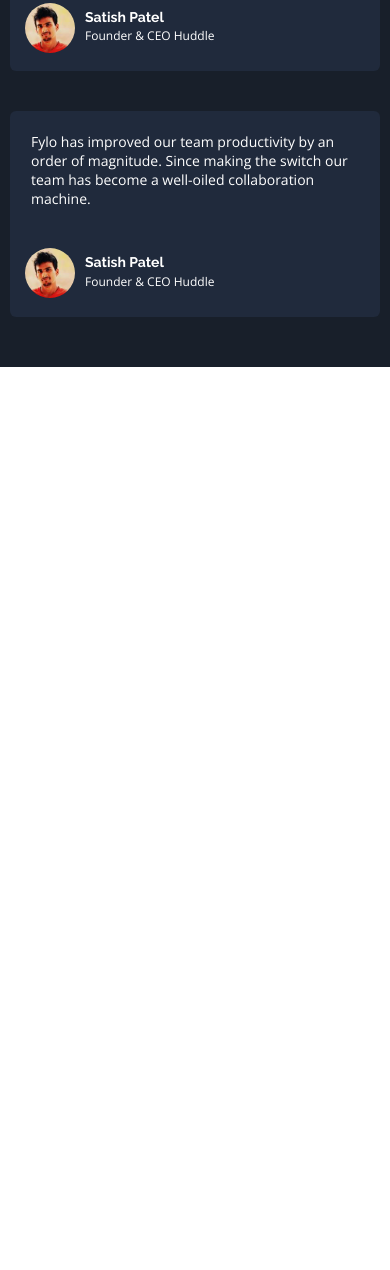
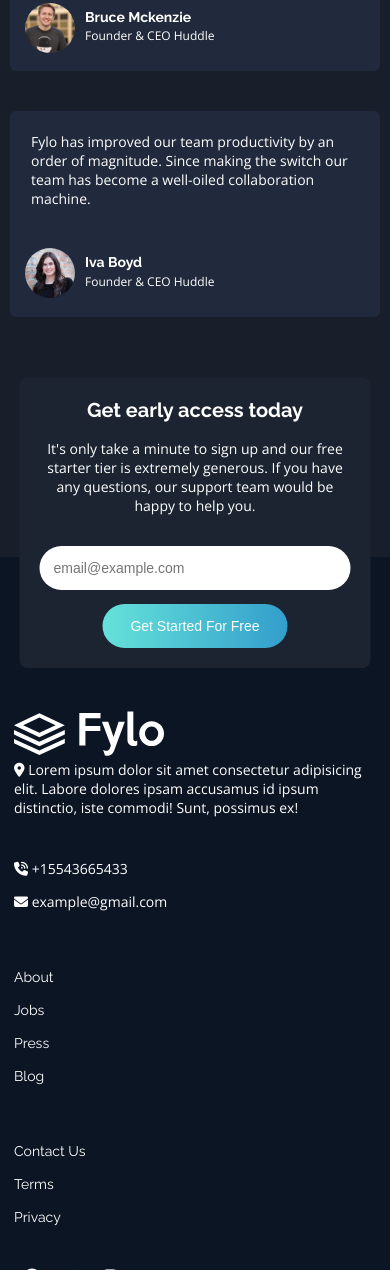
Before and after one commit to EnayetHossain/Fylo, a plain HTML site: page index.html in a window 390 px wide. Shown: the part 3092-4362 px from the top of the page. Before the commit the page ends 3459 px from the top, so only its background shows below. Drawn offline with nearby package versions, Linux system fonts and the light colour scheme.

Commit message:
Responsive subscribe section, Responsive footer section

```diff
--- a/css/style.css
+++ b/css/style.css
@@ -47,6 +47,10 @@ a {
     font-size: var(--font-size);
 }
 
+ul {
+    list-style-type: none;
+}
+
 .desktop-max {
     max-width: 1440px;
     margin: 0 auto;
@@ -62,7 +66,8 @@ header {
 .hero-section,
 .feature,
 .productivity-section,
-.reviewer-info {
+.reviewer-info,
+.footer-info {
     display: flex;
 }
 
@@ -83,7 +88,6 @@ header {
 }
 
 .menu-items {
-    list-style-type: none;
     flex-wrap: wrap;
     margin: 1em 0;
 }
@@ -267,13 +271,13 @@ main {
 
 .reviews-section {
     margin: 10em 0 0;
-    padding: 5em 0;
+    padding: 5em 0 24em;
     position: relative;
 }
 
 .reviews-section>img {
     position: absolute;
-    top: 6%;
+    top: 3%;
     left: 3%;
 }
 
@@ -326,9 +330,92 @@ main {
     margin: 0.2em 0;
 }
 
+footer {
+    background-color: var(--primary-color-300);
+    position: relative;
+}
+
+.subscribe-container {
+    background-color: var(--primary-color);
+    width: min(80rem, 90%);
+    margin: 0 auto;
+    text-align: center;
+    padding: 2em 4em;
+    border-radius: 0.8em;
+    position: absolute;
+    left: 50%;
+    transform: translateX(-50%);
+    top: -30%;
+}
+
+.subscribe-title {
+    font-size: clamp(2rem, 2.3vw, 4rem);
+}
+
+.subscribe-description {
+    font-size: var(--font-size);
+    margin: 1.2em 0;
+}
+
+input[type="email"] {
+    border: none;
+    padding: 1em 2em 1em;
+    width: min(38rem, 100%);
+    border-radius: 3em;
+    font-size: var(--font-size);
+    margin: 1em;
+}
+
+.subscribe-btn {
+    padding: 1em 2em;
+}
+
+.footer-info {
+    justify-content: space-between;
+    font-size: var(--font-size);
+    align-items: center;
+    margin: 0 5em;
+    padding: 10em 0 5em;
+}
+
+.fylo-description p {
+    width: 31rem;
+}
+
+.fylo-contact p,
+.footer-menu li {
+    margin: 1em 0;
+}
+
+.socials a i {
+    font-size: 1.8rem;
+    margin: 0 0.5em;
+}
+
+.footer-info>div,
+.footer-info ul {
+    margin: 1em 0;
+}
+
 @media only screen and (max-width: 1000px) {
     .features-section {
         width: 90%;
+    }
+}
+
+@media only screen and (max-width: 900px) {
+    .subscribe-container {
+        top: -18%;
+    }
+
+    .footer-info {
+        flex-direction: column;
+        align-items: flex-start;
+        /* padding: 10em 0 5em; */
+    }
+
+    .fylo-description p {
+        width: 100%;
     }
 }
 
@@ -357,4 +444,18 @@ main {
     .review-container {
         margin: 0 1em;
     }
+
+    .subscribe-container {
+        padding: 2em;
+        top: -22%;
+    }
+
+    input[type="email"] {
+        margin: 1em 0;
+        padding: 1em;
+    }
+
+    .footer-info {
+        margin: 0 1em;
+    }
 }
--- a/index.html
+++ b/index.html
@@ -224,11 +224,11 @@
 
           <div class="reviewer-info">
             <div class="review-img">
-              <img src="./images/profile-1.jpg">
+              <img src="./images/profile-2.jpg">
             </div>
 
             <div class="name-title">
-              <h4 class="name">satish patel</h4>
+              <h4 class="name">bruce mckenzie</h4>
               <p class="title">Founder & CEO Huddle</p>
             </div>
           </div>
@@ -240,11 +240,11 @@
 
           <div class="reviewer-info">
             <div class="review-img">
-              <img src="./images/profile-1.jpg">
+              <img src="./images/profile-3.jpg">
             </div>
 
             <div class="name-title">
-              <h4 class="name">satish patel</h4>
+              <h4 class="name">iva boyd</h4>
               <p class="title">Founder & CEO Huddle</p>
             </div>
           </div>
@@ -252,6 +252,62 @@
       </div>
     </section>
   </main>
+
+  <footer class="desktop-max">
+    <div class="subscribe-container">
+      <h2 class="subscribe-title">
+        Get early access today
+      </h2>
+
+      <p class="subscribe-description">
+        It's only take a minute to sign up and our free starter tier is extremely generous. If you have any questions,
+        our support team would be happy to help you.
+      </p>
+
+      <form method="POST">
+        <input type="email" autocomplete="off" placeholder="email@example.com">
+        <input class="btn subscribe-btn" type="submit" value="get started for free">
+      </form>
+    </div>
+
+    <div class="footer-info">
+      <div class="fylo-description">
+        <div class="logo">
+          <img src="./images/logo.svg" alt="logo">
+        </div>
+        <p><i class="fa-solid fa-location-dot"></i> <span>Lorem ipsum dolor sit amet consectetur adipisicing elit.
+            Labore
+            dolores ipsam accusamus id ipsum distinctio, iste commodi! Sunt, possimus ex!</span></p>
+      </div>
+
+      <div class="fylo-contact">
+        <p><i class="fa-solid fa-phone-volume"></i> +15543665433</p>
+        <p><i class="fa-solid fa-envelope"></i> example@gmail.com</p>
+      </div>
+
+      <ul class="footer-menu">
+        <li class="menu-item"><a href="#">about</a></li>
+        <li class="menu-item"><a href="#">jobs</a></li>
+        <li class="menu-item"><a href="#">press</a></li>
+        <li class="menu-item"><a href="#">blog</a></li>
+      </ul>
+
+      <ul class="footer-menu">
+        <li class="menu-item"><a href="#">contact us</a></li>
+        <li class="menu-item"><a href="#">terms</a></li>
+        <li class="menu-item"><a href="#">privacy</a></li>
+      </ul>
+
+      <div class="socials">
+        <a href="#"><i class="fa-brands fa-facebook"></i></a>
+        <a href="#"><i class="fa-brands fa-twitter"></i></a>
+        <a href="#"><i class="fa-brands fa-instagram"></i></a>
+      </div>
+
+    </div>
+
+
+  </footer>
 </body>
 
 </html>
```
